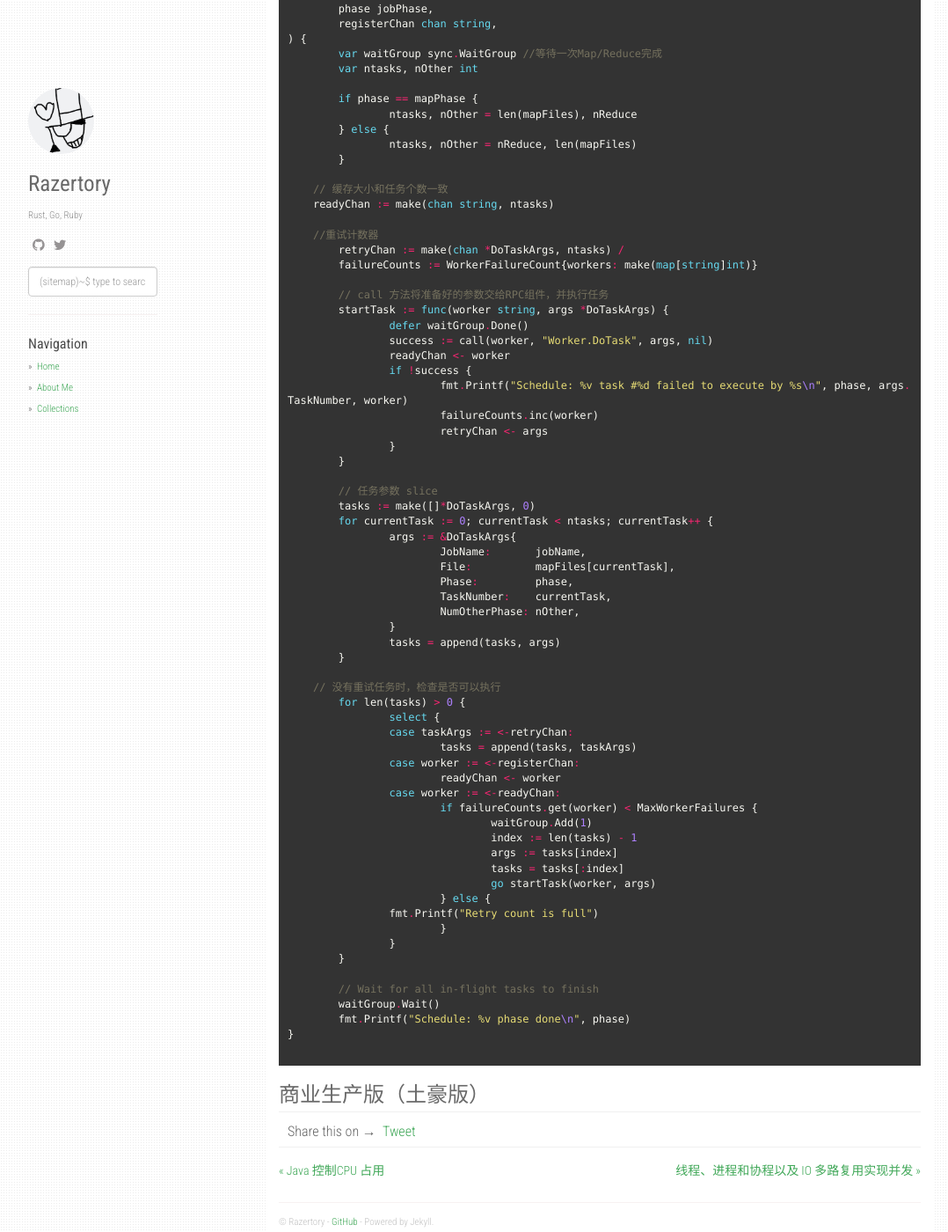
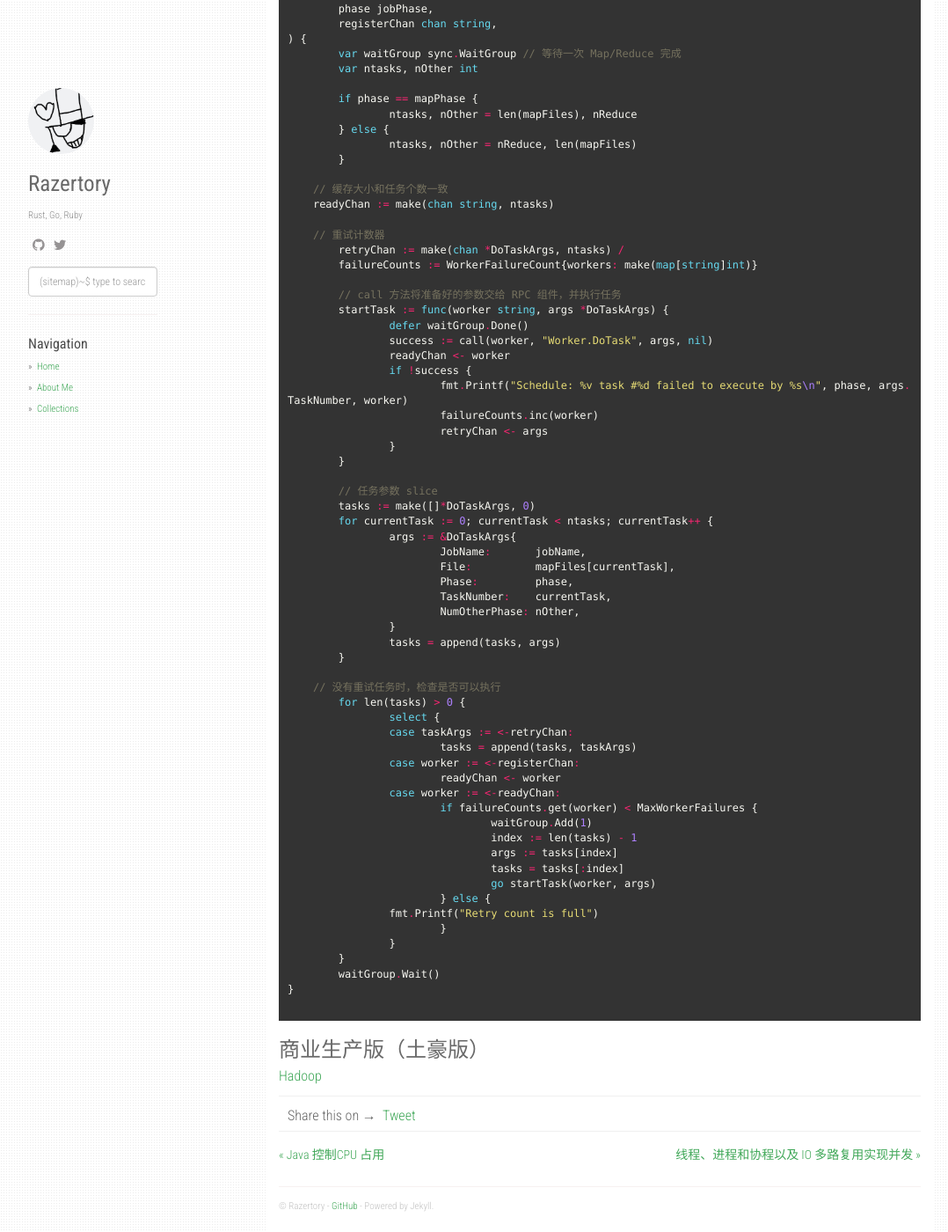
Before and after one commit to razertory/razertory.github.io, a Jekyll site: the page built from _posts/2018-10-23-map-reduce-MIT-6.824.md, in a window 1280 px wide and 1400 px high, scrolled down 3805 px. Shown: the whole window at 88% size, without its empty margins (53-1131 px from the left). Built offline with Jekyll 4.4.1, drawn with Linux system fonts in a browser that asks for light colours; nearby versions of some CDN libraries; comment, search, counter and statistics services are not loaded; some of the changed text lies outside the part shown.

````diff
--- a/_posts/2018-10-23-map-reduce-MIT-6.824.md
+++ b/_posts/2018-10-23-map-reduce-MIT-6.824.md
@@ -205,7 +205,7 @@
 	phase jobPhase,
 	registerChan chan string,
 ) {
-	var waitGroup sync.WaitGroup //等待一次Map/Reduce完成
+	var waitGroup sync.WaitGroup // 等待一次 Map/Reduce 完成
 	var ntasks, nOther int
 
 	if phase == mapPhase {
@@ -217,11 +217,11 @@
     // 缓存大小和任务个数一致
     readyChan := make(chan string, ntasks)
 
-    //重试计数器
+    // 重试计数器
 	retryChan := make(chan *DoTaskArgs, ntasks) /
 	failureCounts := WorkerFailureCount{workers: make(map[string]int)}
 
-	// call 方法将准备好的参数交给RPC组件，并执行任务
+	// call 方法将准备好的参数交给 RPC 组件，并执行任务
 	startTask := func(worker string, args *DoTaskArgs) {
 		defer waitGroup.Done()
 		success := call(worker, "Worker.DoTask", args, nil)
@@ -265,12 +265,10 @@
 			}
 		}
 	}
-
-	// Wait for all in-flight tasks to finish
 	waitGroup.Wait()
-	fmt.Printf("Schedule: %v phase done\n", phase)
 }
 
 ```
 
 ### 商业生产版（土豪版）
+[Hadoop](https://github.com/apache/hadoop)
````
Also changed, not shown: other parts of _posts/2018-10-23-map-reduce-MIT-6.824.md (+1 -1 lines).
